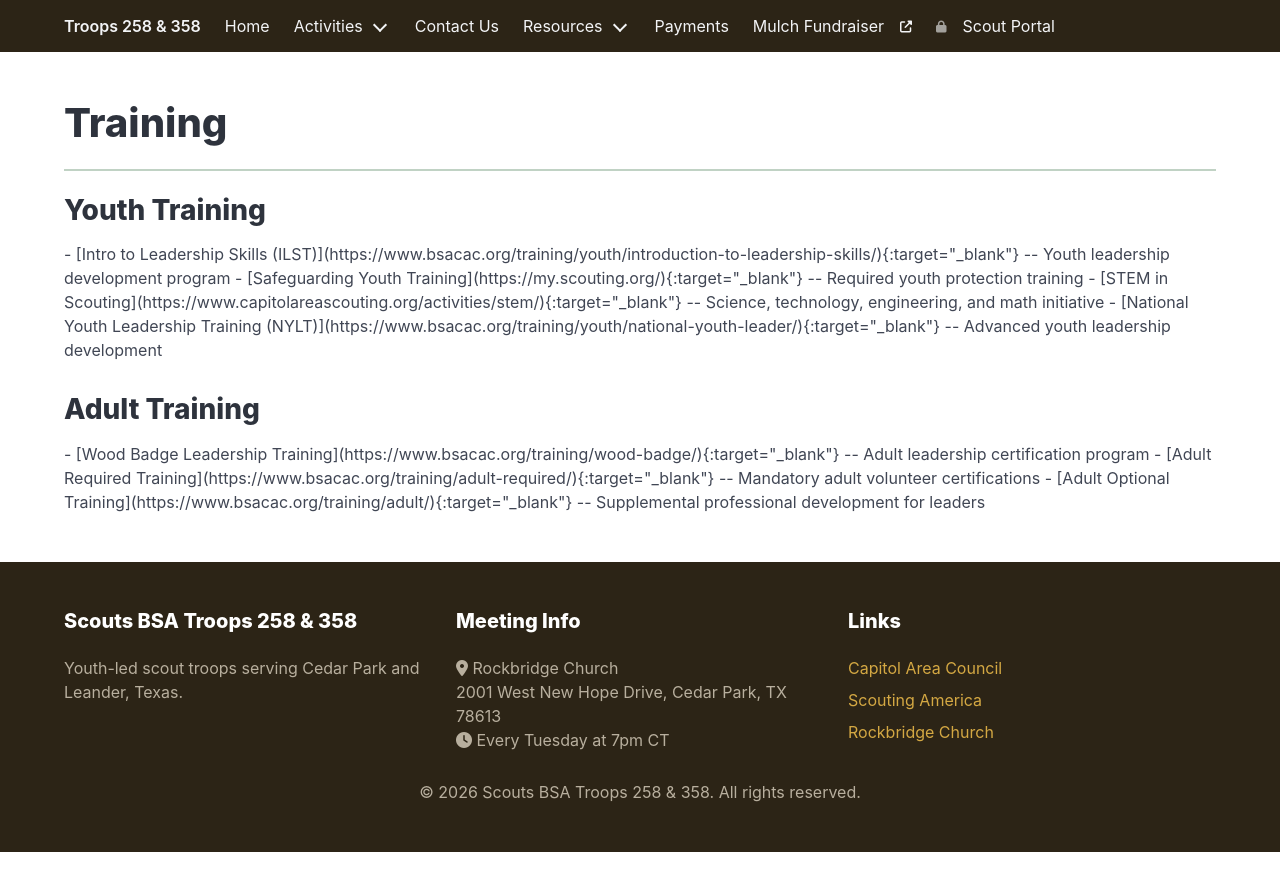
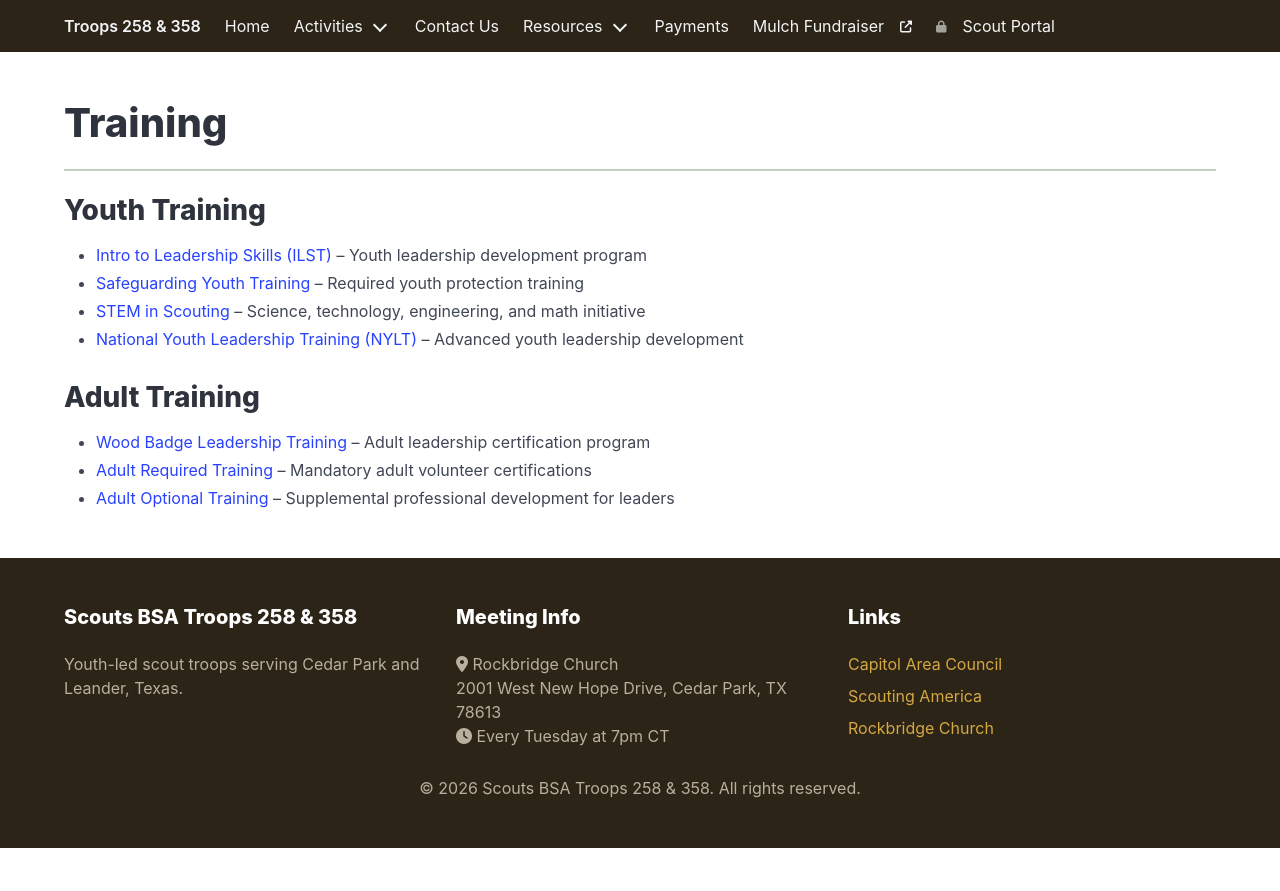
Before and after one commit to jhickman55/Scouts258and358, a Jekyll site: the page built from training.md, in a window 1280 px wide. Shown: the top 891 px of the page. Built offline with Jekyll 4.4.1, drawn with Linux system fonts in a browser that asks for light colours; part of the change alters nothing that is shown.

Commit message:
Fix broken Markdown links on Training, New Scout, and Resources pages
Remove {:target=\"_blank\"} attribute syntax that kramdown on GitHub
Pages was rendering as raw text instead of processing. Links now
open in the same tab but render correctly.

Co-Authored-By: Claude Opus 4.6 <noreply@anthropic.com>

```diff
--- a/new-scout-process.md
+++ b/new-scout-process.md
@@ -9,8 +9,8 @@ permalink: /new-scout-process/
 
 Welcome! Here are the first steps to join our troop:
 
-1. Complete the [Youth Application (PDF)](https://filestore.scouting.org/filestore/pdf/524-406.pdf){:target="_blank"} -- include your Scout ID if transferring from another unit
-2. Complete the [New Scout Contact Form](https://docs.google.com/forms/d/e/1FAIpQLSdiUJ2SldEZ-V8PFVZoXZJ8zuscC0eyQZ102C7Ifq2mPfswhA/viewform){:target="_blank"}
+1. Complete the [Youth Application (PDF)](https://filestore.scouting.org/filestore/pdf/524-406.pdf) -- include your Scout ID if transferring from another unit
+2. Complete the [New Scout Contact Form](https://docs.google.com/forms/d/e/1FAIpQLSdiUJ2SldEZ-V8PFVZoXZJ8zuscC0eyQZ102C7Ifq2mPfswhA/viewform)
 3. Meet with the Membership Coordinator
 4. Meet the Scoutmaster(s)
 5. Meet with the Treasurer
@@ -19,17 +19,17 @@ Welcome! Here are the first steps to join our troop:
 
 The following forms must be submitted as part of enrollment:
 
-1. **Medical Forms A & B** ([Download PDF](https://troops258and358.org/uploads/1/3/6/1/136157342/680-001_abc.pdf){:target="_blank"}) -- Part C is required for summer camp
+1. **Medical Forms A & B** ([Download PDF](https://troops258and358.org/uploads/1/3/6/1/136157342/680-001_abc.pdf)) -- Part C is required for summer camp
 2. **Front & back copy of medical insurance card**
-3. **Code of Conduct Agreement** ([Download PDF](https://troops258and358.org/uploads/1/3/6/1/136157342/troop_258_358_code_of_conduct_with_techchip_form.pdf){:target="_blank"})
-4. **Parental Commitment to Emergency Transport** ([Download PDF](https://troops258and358.org/uploads/1/3/6/1/136157342/troop_258_358_parental_commitment_to_transport_local_campout_form.pdf){:target="_blank"})
-5. **About My Scout Form** ([Download PDF](https://troops258and358.org/uploads/1/3/6/1/136157342/form_005_about_my_scout_for_troop_258___358__fillable_form.pdf){:target="_blank"})
-6. **Permission to carry Epi-Pen / Asthma Inhaler** ([Download PDF](https://www.bsacac.org/my_files/epi_pen_and_inhalers_cac.pdf){:target="_blank"}) -- *only if applicable*
+3. **Code of Conduct Agreement** ([Download PDF](https://troops258and358.org/uploads/1/3/6/1/136157342/troop_258_358_code_of_conduct_with_techchip_form.pdf))
+4. **Parental Commitment to Emergency Transport** ([Download PDF](https://troops258and358.org/uploads/1/3/6/1/136157342/troop_258_358_parental_commitment_to_transport_local_campout_form.pdf))
+5. **About My Scout Form** ([Download PDF](https://troops258and358.org/uploads/1/3/6/1/136157342/form_005_about_my_scout_for_troop_258___358__fillable_form.pdf))
+6. **Permission to carry Epi-Pen / Asthma Inhaler** ([Download PDF](https://www.bsacac.org/my_files/epi_pen_and_inhalers_cac.pdf)) -- *only if applicable*
 
 ## Parent Resources
 
-- [Parent Orientation Slides](https://drive.google.com/file/d/1Izp_DDBDJE1ZJ2BbpuFNdd4zVQoyfpRL/view?usp=sharing){:target="_blank"}
-- [Guidebook for Scouts & Adults](https://troops258and358.org/uploads/1/3/6/1/136157342/guidebook_for_scouts_and_adults_troops_258_and_358_-_11mar2022.pdf){:target="_blank"}
+- [Parent Orientation Slides](https://drive.google.com/file/d/1Izp_DDBDJE1ZJ2BbpuFNdd4zVQoyfpRL/view?usp=sharing)
+- [Guidebook for Scouts & Adults](https://troops258and358.org/uploads/1/3/6/1/136157342/guidebook_for_scouts_and_adults_troops_258_and_358_-_11mar2022.pdf)
 - **Remind App** -- Contact the Membership Coordinator for access
 - **Rallyhood** -- An invitation will be sent via email after enrollment
 - Parents are encouraged to attend a **Parent Orientation** session
--- a/resources/index.md
+++ b/resources/index.md
@@ -7,26 +7,26 @@ permalink: /resources/
 
 ## Forms
 
-- [Activity Consent Form](https://docs.google.com/forms/d/e/1FAIpQLScsjTANv696G3uiVQrQeC_guH1NGi1oJRqLNsMmDqmSUqZ5-w/viewform?usp=pp_url){:target="_blank"}
-- [Troops 258 & 358 Visitor's Log](https://docs.google.com/forms/d/e/1FAIpQLSegcHgeXJ6S36n2fCt8PlR_a3l26-JNrNkGbWk-OPxC1Gm-Ew/viewform?usp=pp_url){:target="_blank"}
-- [Troop 258 Reimbursement Form](https://docs.google.com/forms/d/e/1FAIpQLSedme_dQFp-2PZwi6MMWl_F2BMPebugkqiQkqDgc5PtWxhBOQ/viewform?usp=pp_url){:target="_blank"}
-- [Troop 358 Reimbursement Form](https://docs.google.com/forms/d/e/1FAIpQLSdNr5U-_dQ9JRqMV9UUKlcycfmR9_LzJHg0krQaR4jE92PP_g/viewform?usp=pp_url){:target="_blank"}
-- [Credit Card Authorization Form](https://docs.google.com/forms/d/e/1FAIpQLSc-oy3YxiXZF6w6Easuxt0lQYn-zqQHz84ogktsmf2zQzViPg/viewform){:target="_blank"}
-- [Adult Talent Search Form](https://docs.google.com/forms/d/e/1FAIpQLSe4yXVNV-G9A2vAHBzupXXTuXaiI6ts3WDeFUjY4iv0nJqSZQ/viewform?usp=pp_url){:target="_blank"}
+- [Activity Consent Form](https://docs.google.com/forms/d/e/1FAIpQLScsjTANv696G3uiVQrQeC_guH1NGi1oJRqLNsMmDqmSUqZ5-w/viewform?usp=pp_url)
+- [Troops 258 & 358 Visitor's Log](https://docs.google.com/forms/d/e/1FAIpQLSegcHgeXJ6S36n2fCt8PlR_a3l26-JNrNkGbWk-OPxC1Gm-Ew/viewform?usp=pp_url)
+- [Troop 258 Reimbursement Form](https://docs.google.com/forms/d/e/1FAIpQLSedme_dQFp-2PZwi6MMWl_F2BMPebugkqiQkqDgc5PtWxhBOQ/viewform?usp=pp_url)
+- [Troop 358 Reimbursement Form](https://docs.google.com/forms/d/e/1FAIpQLSdNr5U-_dQ9JRqMV9UUKlcycfmR9_LzJHg0krQaR4jE92PP_g/viewform?usp=pp_url)
+- [Credit Card Authorization Form](https://docs.google.com/forms/d/e/1FAIpQLSc-oy3YxiXZF6w6Easuxt0lQYn-zqQHz84ogktsmf2zQzViPg/viewform)
+- [Adult Talent Search Form](https://docs.google.com/forms/d/e/1FAIpQLSe4yXVNV-G9A2vAHBzupXXTuXaiI6ts3WDeFUjY4iv0nJqSZQ/viewform?usp=pp_url)
 
 ## Documents
 
-- [Short Distance Transportation Authorization (PDF)](https://drive.google.com/file/d/1ivJ4f_WMhGGARGK-zpRgQCwZwrIYv4Fc/view?usp=drive_link){:target="_blank"}
-- [Need Based Scholarship Application (PDF)](https://drive.google.com/file/d/1GfYMx2DsyCGJg64EvgeF2GBtNogREvSo/view?usp=drive_link){:target="_blank"}
-- [Parent Orientation Slides (PDF)](https://drive.google.com/file/d/1InagSns2LYOERA4OoQr3rRS-EF5i-QHa/view?usp=sharing){:target="_blank"}
-- [Introduction to Visitor Slides (PDF)](https://drive.google.com/file/d/1Izp_DDBDJE1ZJ2BbpuFNdd4zVQoyfpRL/view?usp=sharing){:target="_blank"}
-- [Guidebook for Scouts & Adults (PDF)](https://drive.google.com/file/d/1xrT7V-VPGdZAGohQFnh-0Q6-5ISO62qc/view?usp=sharing){:target="_blank"}
-- [Troop Scouter Code of Conduct (PDF)](https://drive.google.com/file/d/1UDNSN942gY92GldBK5OXONo__fb1DsjI/view?usp=drive_link){:target="_blank"}
-- [Adult Application & Background Check Consent (PDF)](https://filestore.scouting.org/filestore/pdf/524-501.pdf){:target="_blank"}
+- [Short Distance Transportation Authorization (PDF)](https://drive.google.com/file/d/1ivJ4f_WMhGGARGK-zpRgQCwZwrIYv4Fc/view?usp=drive_link)
+- [Need Based Scholarship Application (PDF)](https://drive.google.com/file/d/1GfYMx2DsyCGJg64EvgeF2GBtNogREvSo/view?usp=drive_link)
+- [Parent Orientation Slides (PDF)](https://drive.google.com/file/d/1InagSns2LYOERA4OoQr3rRS-EF5i-QHa/view?usp=sharing)
+- [Introduction to Visitor Slides (PDF)](https://drive.google.com/file/d/1Izp_DDBDJE1ZJ2BbpuFNdd4zVQoyfpRL/view?usp=sharing)
+- [Guidebook for Scouts & Adults (PDF)](https://drive.google.com/file/d/1xrT7V-VPGdZAGohQFnh-0Q6-5ISO62qc/view?usp=sharing)
+- [Troop Scouter Code of Conduct (PDF)](https://drive.google.com/file/d/1UDNSN942gY92GldBK5OXONo__fb1DsjI/view?usp=drive_link)
+- [Adult Application & Background Check Consent (PDF)](https://filestore.scouting.org/filestore/pdf/524-501.pdf)
 
 ## External Resources
 
-- [Capitol Area Council Website](https://www.bsacac.org/){:target="_blank"}
-- [Becoming a Merit Badge Counselor](https://www.scouting.org/merit-badge-tips-guide/merit-badge-counselor/){:target="_blank"}
-- [Youth Protection Training](https://www.scouting.org/training/youth-protection/){:target="_blank"}
-- [Wood Badge Leadership Training](https://www.bsacac.org/training/wood-badge/){:target="_blank"}
+- [Capitol Area Council Website](https://www.bsacac.org/)
+- [Becoming a Merit Badge Counselor](https://www.scouting.org/merit-badge-tips-guide/merit-badge-counselor/)
+- [Youth Protection Training](https://www.scouting.org/training/youth-protection/)
+- [Wood Badge Leadership Training](https://www.bsacac.org/training/wood-badge/)
--- a/training.md
+++ b/training.md
@@ -7,21 +7,13 @@ permalink: /training/
 
 ## Youth Training
 
-<div class="content">
-
-- [Intro to Leadership Skills (ILST)](https://www.bsacac.org/training/youth/introduction-to-leadership-skills/){:target="_blank"} -- Youth leadership development program
-- [Safeguarding Youth Training](https://my.scouting.org/){:target="_blank"} -- Required youth protection training
-- [STEM in Scouting](https://www.capitolareascouting.org/activities/stem/){:target="_blank"} -- Science, technology, engineering, and math initiative
-- [National Youth Leadership Training (NYLT)](https://www.bsacac.org/training/youth/national-youth-leader/){:target="_blank"} -- Advanced youth leadership development
-
-</div>
+- <a href="https://www.bsacac.org/training/youth/introduction-to-leadership-skills/" target="_blank">Intro to Leadership Skills (ILST)</a> -- Youth leadership development program
+- <a href="https://my.scouting.org/" target="_blank">Safeguarding Youth Training</a> -- Required youth protection training
+- <a href="https://www.capitolareascouting.org/activities/stem/" target="_blank">STEM in Scouting</a> -- Science, technology, engineering, and math initiative
+- <a href="https://www.bsacac.org/training/youth/national-youth-leader/" target="_blank">National Youth Leadership Training (NYLT)</a> -- Advanced youth leadership development
 
 ## Adult Training
 
-<div class="content">
-
-- [Wood Badge Leadership Training](https://www.bsacac.org/training/wood-badge/){:target="_blank"} -- Adult leadership certification program
-- [Adult Required Training](https://www.bsacac.org/training/adult-required/){:target="_blank"} -- Mandatory adult volunteer certifications
-- [Adult Optional Training](https://www.bsacac.org/training/adult/){:target="_blank"} -- Supplemental professional development for leaders
-
-</div>
+- <a href="https://www.bsacac.org/training/wood-badge/" target="_blank">Wood Badge Leadership Training</a> -- Adult leadership certification program
+- <a href="https://www.bsacac.org/training/adult-required/" target="_blank">Adult Required Training</a> -- Mandatory adult volunteer certifications
+- <a href="https://www.bsacac.org/training/adult/" target="_blank">Adult Optional Training</a> -- Supplemental professional development for leaders
```
